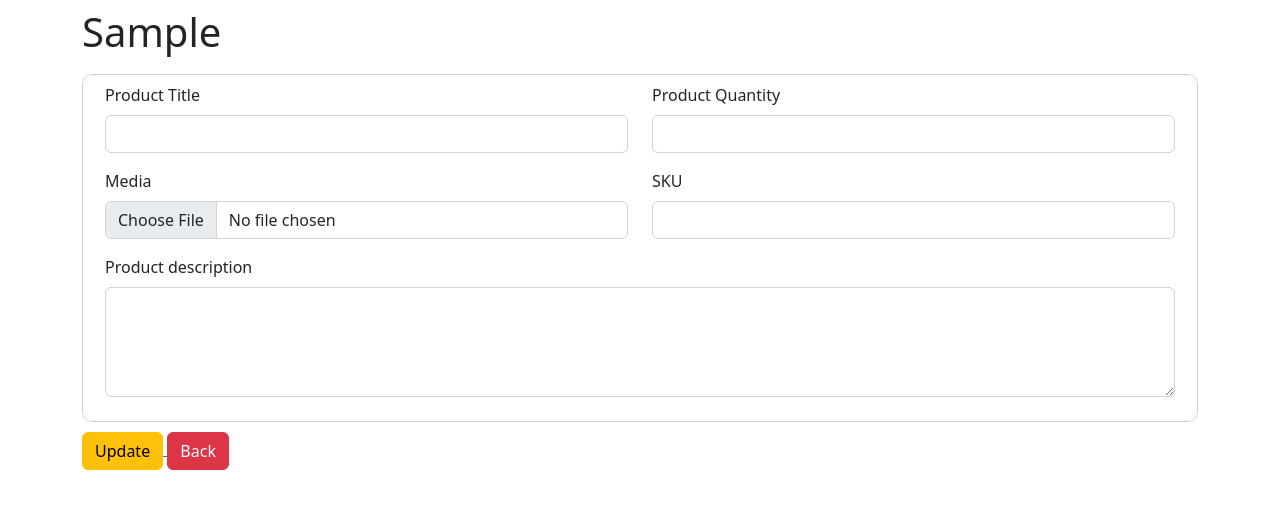
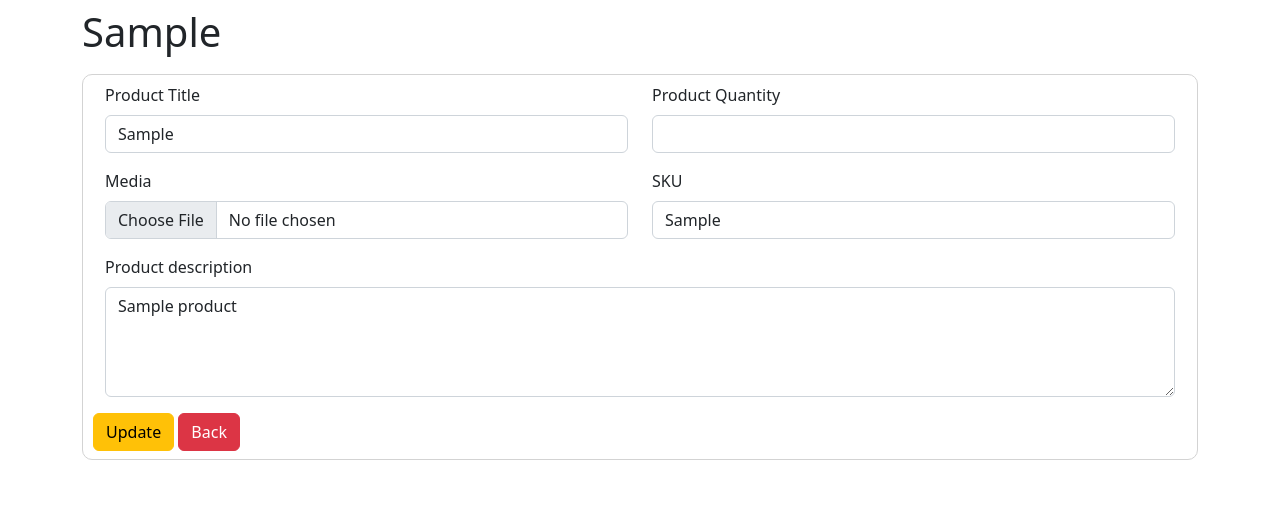
Before and after one commit to sullie-dev/Inventory-Manager, a Flask app: template templates/updateproduct.html in a window 1280 px wide. Shown: the part 56-565 px from the top of the page. Run offline with Flask 2, Linux system fonts and the light colour scheme; the template is opened without the code that fills it: most values are stand-ins (such as "Sample title", 1, 10 or a date in 2020); some libraries are stand-ins or nearby versions.

Commit message:
Add ability to update product

```diff
--- a/main.py
+++ b/main.py
@@ -48,9 +48,49 @@ def shipments():
 def newProduct():
 	return render_template('newproduct.html', page_title="New Product", page_function="Add product")
 
-@app.route('/update-product')
-def updateProduct():
-	return render_template('updateproduct.html', page_title="Update Product", page_function="Update product")
+@app.route('/update-product/<product_key>')
+
+def updateProduct(product_key):
+	connection = connect_db()
+	cursor = connection.cursor()
+
+	search_query = f"SELECT * from product WHERE product_key='{product_key}'"
+
+	cursor.execute(search_query)
+	connection.commit()
+
+	product_result = cursor.fetchall()
+
+	return render_template('updateproduct.html', page_title="Update Product", page_function="Update product", product = product_result)
+
+@app.route('/update-<product_key_update>', methods=("GET", "POST"))
+
+def updateProductKey(product_key_update):
+	db = connect_db()
+	cursor = db.cursor()
+
+	product_name = request.form.get('productTitle')
+	product_qquantity = request.form.get('productQuantity')
+	product_sku = request.form.get('productSKU')
+	product_image = request.form.get('productMedia')
+	product_description = request.form.get('productDescription')
+
+	update_product_name_query = """UPDATE product SET product_name = %s WHERE product_key = %s"""
+	update_product_qquantity_query = """UPDATE product SET product_qquantity = %s WHERE product_key = %s"""
+	update_product_sku_query = """UPDATE product SET product_sku = %s WHERE product_key = %s"""
+	update_product_image_query = """UPDATE product SET product_image = %s WHERE product_key = %s"""
+	update_product_description_query = """UPDATE product SET product_description = %s WHERE product_key = %s"""
+
+	cursor.execute(update_product_name_query, (product_name, product_key_update))
+	cursor.execute(update_product_qquantity_query, (product_qquantity, product_key_update))
+	cursor.execute(update_product_sku_query, (product_sku, product_key_update))
+	cursor.execute(update_product_image_query, (product_image, product_key_update))
+	cursor.execute(update_product_description_query, (product_description, product_key_update))
+
+	db.commit()
+
+	flash('Product updated sucessfully','success')
+	return redirect('/')
 
 @app.route('/create-product', methods=("GET", "POST"))
 def createProdcut():
--- a/templates/index.html
+++ b/templates/index.html
@@ -28,7 +28,7 @@
       <td>{{product[3]}}</td>
       <td>12</td>
 			<td>{{product[2]}}</td>
-			<td><i class="bi bi-trash3 px-1"></i> <a href="update-product"><i class="bi bi-pencil px-1"></i></a></td>
+			<td><i class="bi bi-trash3 px-1"></i> <a href="update-product/{{ product[0] }}"><i class="bi bi-pencil px-1"></i></a></td>
     </tr>
         {% endfor %}
 
--- a/templates/updateproduct.html
+++ b/templates/updateproduct.html
@@ -2,27 +2,27 @@
 {% block content %}
 <div class="container">
 	<h1 class="py-2">{{page_function}}</h1>
-	<form class="py-2 productForm">
+	<form class="py-2 productForm" method="post" action="/update-{{ product[0][0] }}">
 		<div class="container">
 			 <div class="row">
 		    <div class="col">
 		      <div class="mb-3">
     <label for="productTitle" class="form-label">Product Title</label>
-    <input type="text" class="form-control" id="productTitle">
+    <input type="text" class="form-control" id="productTitle" name="productTitle" value={{ product[0][1] }}>
 					</div>
   <div class="mb-3">
     <label for="productMedia" class="form-label">Media</label>
-    <input type="file" class="form-control" id="productMedia">
+    <input type="file" class="form-control" id="productMedia" name="productMedia" value={{ product[0][4] }}>
   </div>
 		    </div>
 		    <div class="col">
 		      <div class="mb-3">
     <label for="productQuantity" class="form-label">Product Quantity</label>
-    <input type="number" class="form-control" id="productQuantity">
+    <input type="number" class="form-control" id="productQuantity" name="productQuantity" value={{ product[0][2] }}>
 					</div>
   <div class="mb-3">
     <label for="productSKU" class="form-label">SKU</label>
-    <input type="text" class="form-control" id="productSKU">
+    <input type="text" class="form-control" id="productSKU" name="productSKU" value={{ product[0][3] }}>
   </div>
 		    </div>
 		  </div>
@@ -30,14 +30,15 @@
 		    <div class="col">
 		      <div class="mb-3">
     <label for="productDescription" class="form-label">Product description</label>
-    <textarea rows="4" cols="50" class="form-control" id="productDescription"></textarea>
+    <textarea rows="4" cols="50" class="form-control" id="productDescription" name="productDescription">{{ product[0][5] }}</textarea>
 					</div>
 		    </div>
 		  </div>
 		</div>
-</form>
-	<a href ="/"><button type="button" class="btn btn-warning">Update</button>
+		<button type="Submit" class="btn btn-warning">Update</button>
 	<a href ="/"><button type="button" class="btn btn-danger">Back</button>
 	</a>
+</form>
+
 </div>
 {% endblock %}
```
